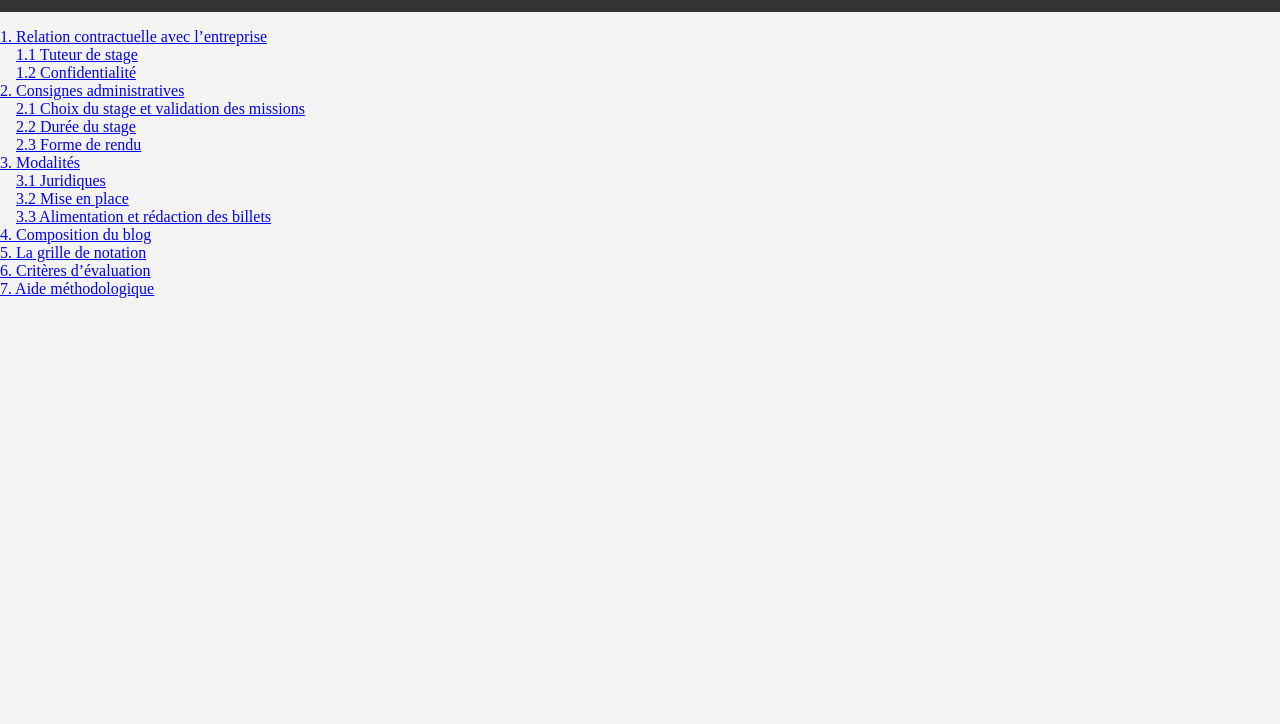
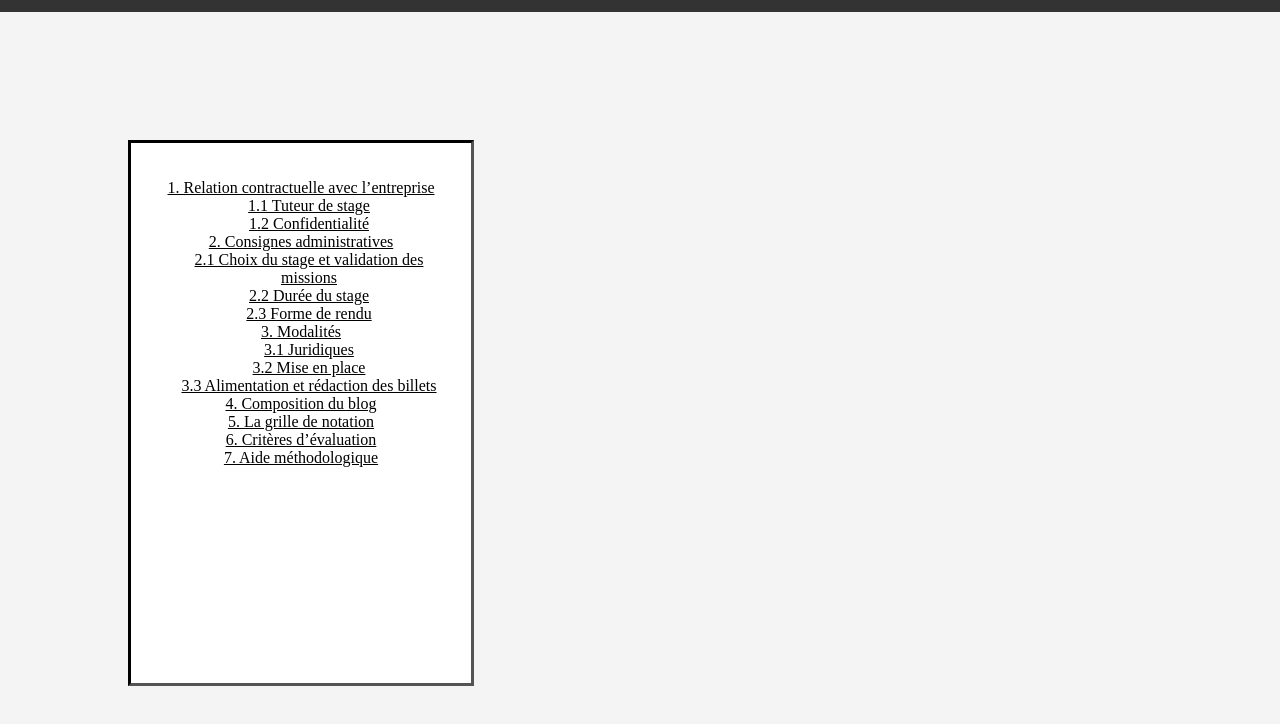
Before and after one commit to RichetinB/Blog_Stage, an Eleventy site: page blog/sommaire.html in a window 1280 px wide. Shown: the part 88-812 px from the top of the page. Built offline with nearby package versions, Linux system fonts and the light colour scheme; Eleventy itself is replaced by a stand-in of ours; files that its build step writes are made by us from their sources.

Commit message:
update sommaire

```diff
--- a/blog/sommaire.html
+++ b/blog/sommaire.html
@@ -5,6 +5,8 @@
     <meta name="viewport" content="width=device-width, initial-scale=1.0">
     <title>Sommaire</title>
     <link rel="stylesheet" href="../../styles/style.css">
+    <link rel="icon" type="image/x-icon" href="..\..\assets\logo\logo.ico">
+
 </head>
 <body>
     <header class="main-header">
@@ -27,7 +29,7 @@
             </nav>
         </div>
     </header>
-
+    <div class="container-sommaire">
         <ol class="toc-list" role="list">
             <li>
                 <a href="..\post\index.html#section1">
@@ -95,5 +97,6 @@
             <li><a href="..\post\index.html#section13"><span class="title">6. Critères d’évaluation</span></a></li>
             <li><a href="..\post\index.html#section14"><span class="title">7. Aide méthodologique</span></a></li>
         </ol>
+    </div>
 </body>
 </html>
--- a/styles/style.css
+++ b/styles/style.css
@@ -140,3 +140,31 @@
 .toc-list ol {
 	padding-inline-start: 2ch;
 }
+
+.container-sommaire{
+    border-color: #000;
+    border-radius: 0;
+    background-color: white;
+    display: flex;
+
+    align-items: flex-start;
+    justify-content: center;
+    color: #000;
+    padding: 20px;
+    margin: 10%;
+    width: 300px;
+    height: 500px;
+    box-shadow: #000;
+    border-style: inset;
+
+}
+
+.container-sommaire,a{
+    color: #000;
+    text-align: center;
+
+}
+
+
+
+/*FIN DU SOMMAIRE*/
```
Lines whose indentation alone changed are shown as unchanged.
